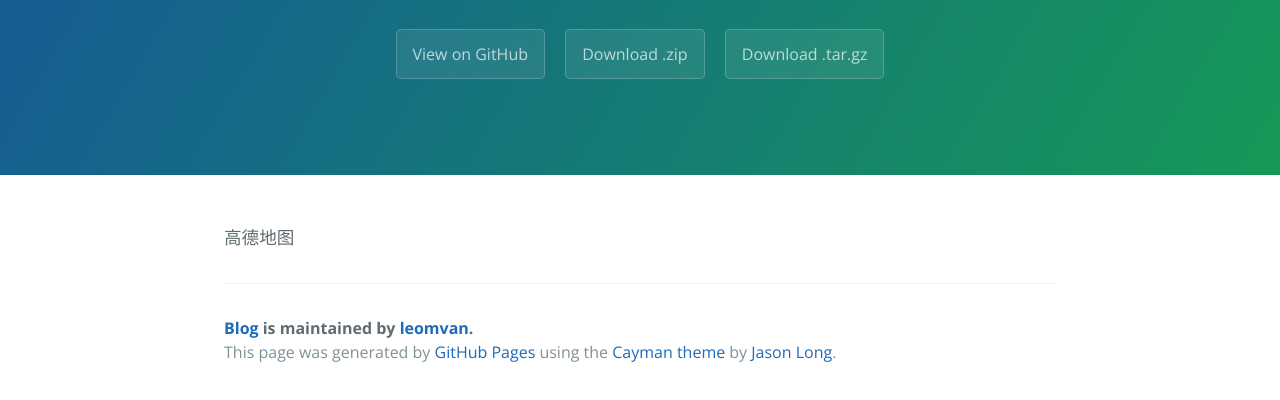
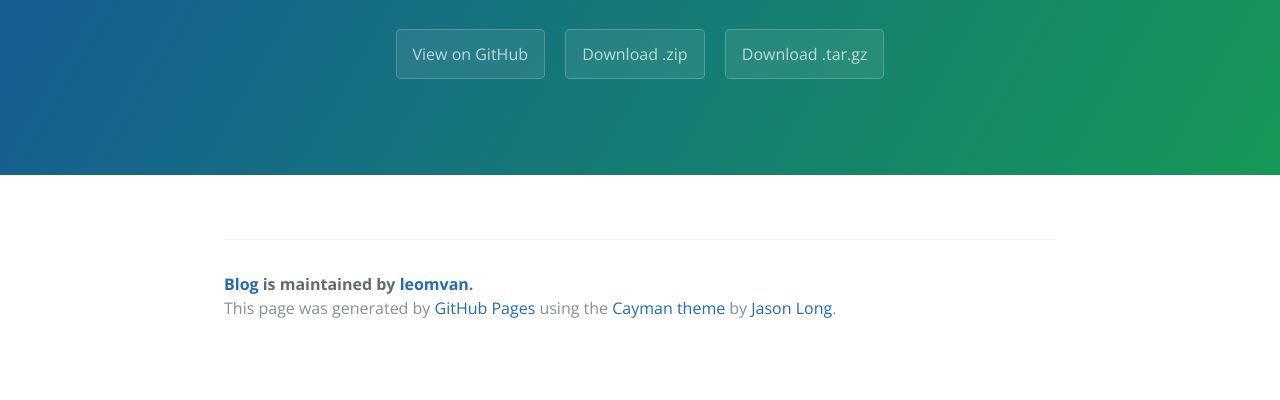
Before and after one commit to leomvan/blog, a plain HTML site: page index.html in a window 1280 px wide. Shown: the part 208-608 px from the top of the page. Drawn offline with nearby package versions, Linux system fonts and the light colour scheme.

Commit message:
Update index.html

```diff
--- a/index.html
+++ b/index.html
@@ -21,16 +21,7 @@
     <section class="main-content">
       <p>
 </p>
-高德地图
-
-
-
-
-
-
-
-
-      <footer class="site-footer">
+  <footer class="site-footer">
         <span class="site-footer-owner"><a href="https://github.com/leomvan/blog">Blog</a> is maintained by <a href="https://github.com/leomvan">leomvan</a>.</span>
 
         <span class="site-footer-credits">This page was generated by <a href="https://pages.github.com">GitHub Pages</a> using the <a href="https://github.com/jasonlong/cayman-theme">Cayman theme</a> by <a href="https://twitter.com/jasonlong">Jason Long</a>.</span>
```
